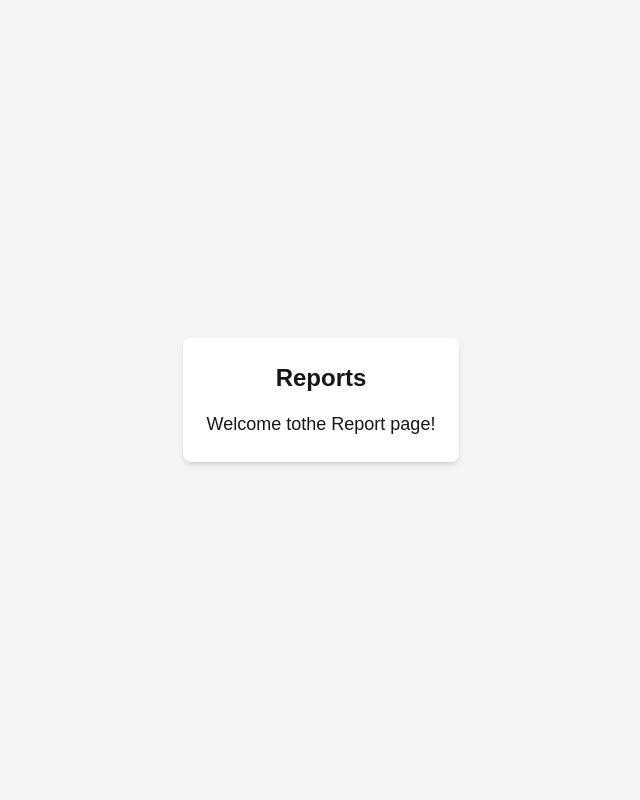
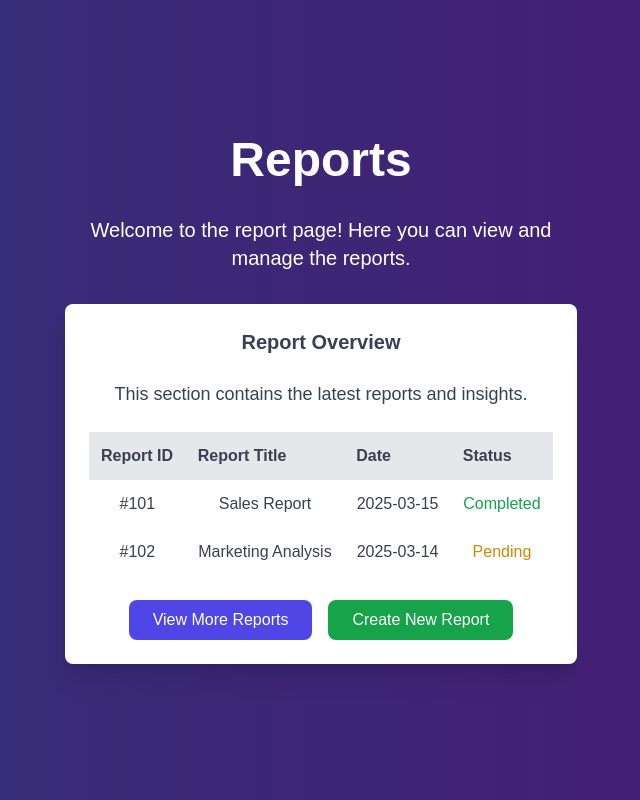
Before and after one commit to Sphe2001/clocking_system, a Next.js app: page /Reports in a window 1280 px wide. Shown: the whole page, without its empty margins (319-959 px from the left). Built offline with nearby package versions, Linux system fonts and the light colour scheme.

Commit message:
updated report page

```diff
--- a/src/app/Reports/page.tsx
+++ b/src/app/Reports/page.tsx
@@ -1,17 +1,67 @@
-"use client";
+'use client';
 
-import React from "react";
+import React from 'react';
 
-const ProfilePage = () => {
+const ReportsPage = () => {
   return (
-    <div className="flex justify-center items-center min-h-screen bg-gray-100">
-      <div className="bg-white p-6 rounded-lg shadow-md">
-        <h2 className="text-2xl font-bold text-center mb-4">Reports</h2>
-        <p className="text-lg">Welcome tothe Report page!</p>
-        {/* Add additional profile information or functionality here */}
+    <div className="relative min-h-screen bg-gradient-to-r from-indigo-500 to-purple-600">
+      {/* Hero Section */}
+      <div className="flex flex-col items-center justify-center min-h-screen bg-cover bg-center relative p-4 sm:p-8 md:p-16 text-center text-white bg-opacity-60">
+        <div className="absolute top-0 left-0 w-full h-full bg-black opacity-50"></div>
+        <div className="relative z-10 max-w-lg w-full space-y-8">
+          <h2 className="text-4xl sm:text-5xl font-extrabold leading-tight text-white">
+            Reports
+          </h2>
+          <p className="text-lg sm:text-xl mb-8 text-white">
+            Welcome to the report page! Here you can view and manage the reports.
+          </p>
+
+          {/* Reports Content */}
+          <div className="bg-white p-6 rounded-lg shadow-xl space-y-6">
+            <h3 className="text-xl font-semibold text-gray-700">Report Overview</h3>
+            <p className="text-lg text-gray-700 mb-4">This section contains the latest reports and insights.</p>
+
+            {/* Add Report Table or Content */}
+            <table className="w-full table-auto text-gray-700">
+              <thead className="bg-gray-200">
+                <tr>
+                  <th className="p-3 text-left">Report ID</th>
+                  <th className="p-3 text-left">Report Title</th>
+                  <th className="p-3 text-left">Date</th>
+                  <th className="p-3 text-left">Status</th>
+                </tr>
+              </thead>
+              <tbody>
+                <tr>
+                  <td className="p-3">#101</td>
+                  <td className="p-3">Sales Report</td>
+                  <td className="p-3">2025-03-15</td>
+                  <td className="p-3 text-green-600">Completed</td>
+                </tr>
+                <tr>
+                  <td className="p-3">#102</td>
+                  <td className="p-3">Marketing Analysis</td>
+                  <td className="p-3">2025-03-14</td>
+                  <td className="p-3 text-yellow-600">Pending</td>
+                </tr>
+                {/* More rows can be added here */}
+              </tbody>
+            </table>
+
+            {/* Buttons for viewing more reports or creating a new report */}
+            <div className="flex justify-center space-x-4">
+              <button className="px-6 py-2 bg-indigo-600 text-white rounded-lg hover:bg-indigo-700">
+                View More Reports
+              </button>
+              <button className="px-6 py-2 bg-green-600 text-white rounded-lg hover:bg-green-700">
+                Create New Report
+              </button>
+            </div>
+          </div>
+        </div>
       </div>
     </div>
   );
 };
 
-export default ProfilePage;
+export default ReportsPage;
```
